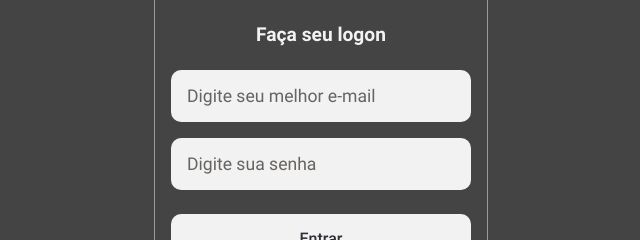
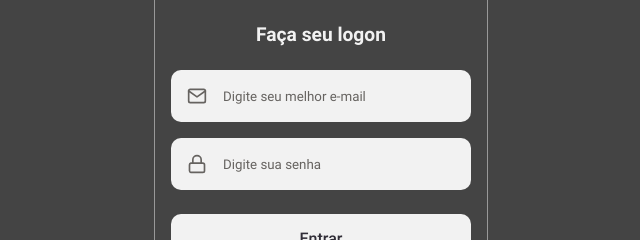
Before and after one commit to raszanin/zanchat-client, a React (Vite) app: page / in a window 1280 px wide. Shown: the part 259-499 px from the top of the page, without its empty margins (319-959 px from the left). Built offline with nearby package versions, Linux system fonts and the light colour scheme.

Commit message:
input and button components

```diff
--- /dev/null
+++ b/src/components/Button/index.tsx
@@ -0,0 +1,10 @@
+import { ButtonHTMLAttributes } from 'react';
+import { Container } from './styles';
+
+type ButtonProps = ButtonHTMLAttributes<HTMLButtonElement>;
+
+const Button: React.FC<ButtonProps> = ({ children, ...rest }) => {
+  return <Container {...rest}>{children}</Container>;
+};
+
+export default Button;
--- /dev/null
+++ b/src/components/Button/styles.ts
@@ -0,0 +1,19 @@
+import styled from 'styled-components';
+import { shade } from 'polished';
+
+export const Container = styled.button`
+  background: #f2f2f2;
+  height: 48px;
+  border-radius: 10px;
+  border: 0;
+  padding: 0 16px;
+  color: #312e38;
+  width: 100%;
+  font-weight: 500;
+  margin: 24px 0 16px 0;
+  transition: background-color 0.2s;
+
+  &:hover {
+    background: ${shade(0.1, '#888')};
+  }
+`;
--- /dev/null
+++ b/src/components/Input/index.tsx
@@ -0,0 +1,19 @@
+import { InputHTMLAttributes } from 'react';
+import { IconBaseProps } from 'react-icons';
+import { Container } from './styles';
+
+interface InputProps extends InputHTMLAttributes<HTMLInputElement> {
+  name: string;
+  icon?: React.ComponentType<IconBaseProps>;
+}
+
+const Input: React.FC<InputProps> = ({ icon: Icon, ...rest }) => {
+  return (
+    <Container>
+      {Icon && <Icon size={20} />}
+      <input {...rest} />
+    </Container>
+  );
+};
+
+export default Input;
--- /dev/null
+++ b/src/components/Input/styles.ts
@@ -0,0 +1,32 @@
+import styled from 'styled-components';
+
+export const Container = styled.div`
+  background: #f2f2f2;
+  border-radius: 10px;
+  padding: 16px;
+  width: 100%;
+  border: 0;
+  font-size: 1.1rem;
+
+  display: flex;
+  align-items: center;
+
+  & + div {
+    margin-top: 16px;
+  }
+
+  input {
+    flex: 1;
+    background: transparent;
+    border: 0;
+
+    &::placeholder {
+      color: #666360;
+    }
+  }
+
+  svg {
+    color: #666360;
+    margin-right: 16px;
+  }
+`;
--- a/src/pages/SignIn/index.tsx
+++ b/src/pages/SignIn/index.tsx
@@ -1,5 +1,7 @@
 import { Container, Content } from './styles';
-import { FiLogIn } from 'react-icons/fi';
+import { FiLogIn, FiMail, FiLock } from 'react-icons/fi';
+import Input from '../../components/Input';
+import Button from '../../components/Button';
 
 export function SignIn() {
   return (
@@ -13,21 +15,23 @@
         <form>
           <h1>Faça seu logon</h1>
 
-          <input
+          <Input
             type='email'
             name='email'
             id='email'
             placeholder='Digite seu melhor e-mail'
+            icon={FiMail}
           />
 
-          <input
+          <Input
             type='password'
             name='password'
             id='password'
             placeholder='Digite sua senha'
+            icon={FiLock}
           />
 
-          <button type='submit'>Entrar</button>
+          <Button type='submit'>Entrar</Button>
 
           <a href='forgot'>Esqueci minha senha</a>
         </form>
--- a/src/pages/SignIn/styles.ts
+++ b/src/pages/SignIn/styles.ts
@@ -38,40 +38,6 @@
       margin-bottom: 24px;
     }
 
-    input {
-      background: #f2f2f2;
-      border-radius: 10px;
-      padding: 16px;
-      width: 100%;
-      border: 0;
-      font-size: 1.1rem;
-
-      & + input {
-        margin-top: 16px;
-      }
-
-      &::placeholder {
-        color: #666360;
-      }
-    }
-
-    button {
-      background: #f2f2f2;
-      height: 48px;
-      border-radius: 10px;
-      border: 0;
-      padding: 0 16px;
-      color: #312e38;
-      width: 100%;
-      font-weight: 500;
-      margin: 24px 0 16px 0;
-      transition: background-color 0.2s;
-
-      &:hover {
-        background: ${shade(0.1, '#888')};
-      }
-    }
-
     a {
       color: #f4ede8;
       display: block;
```
Also changed, not shown: .eslintrc.json.
